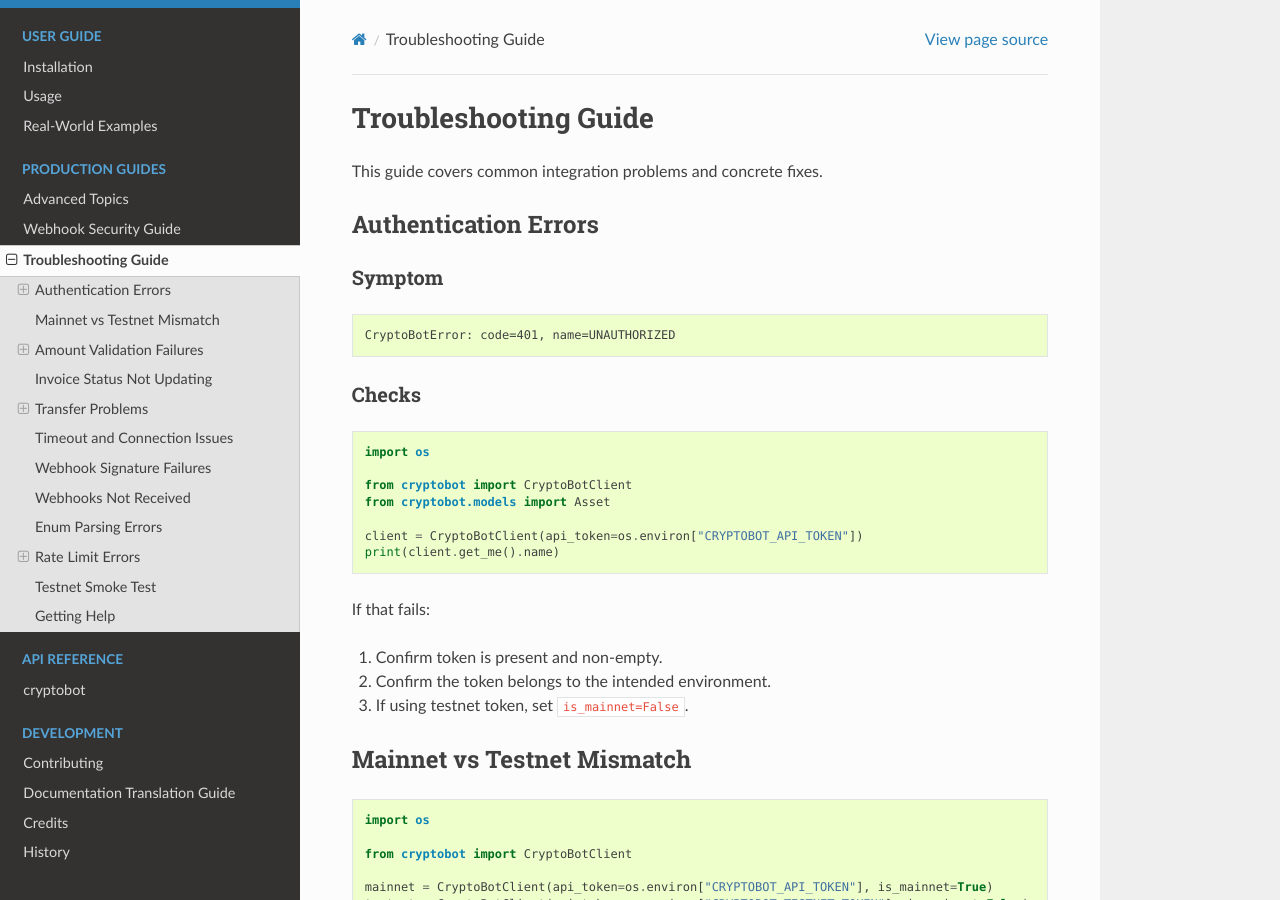
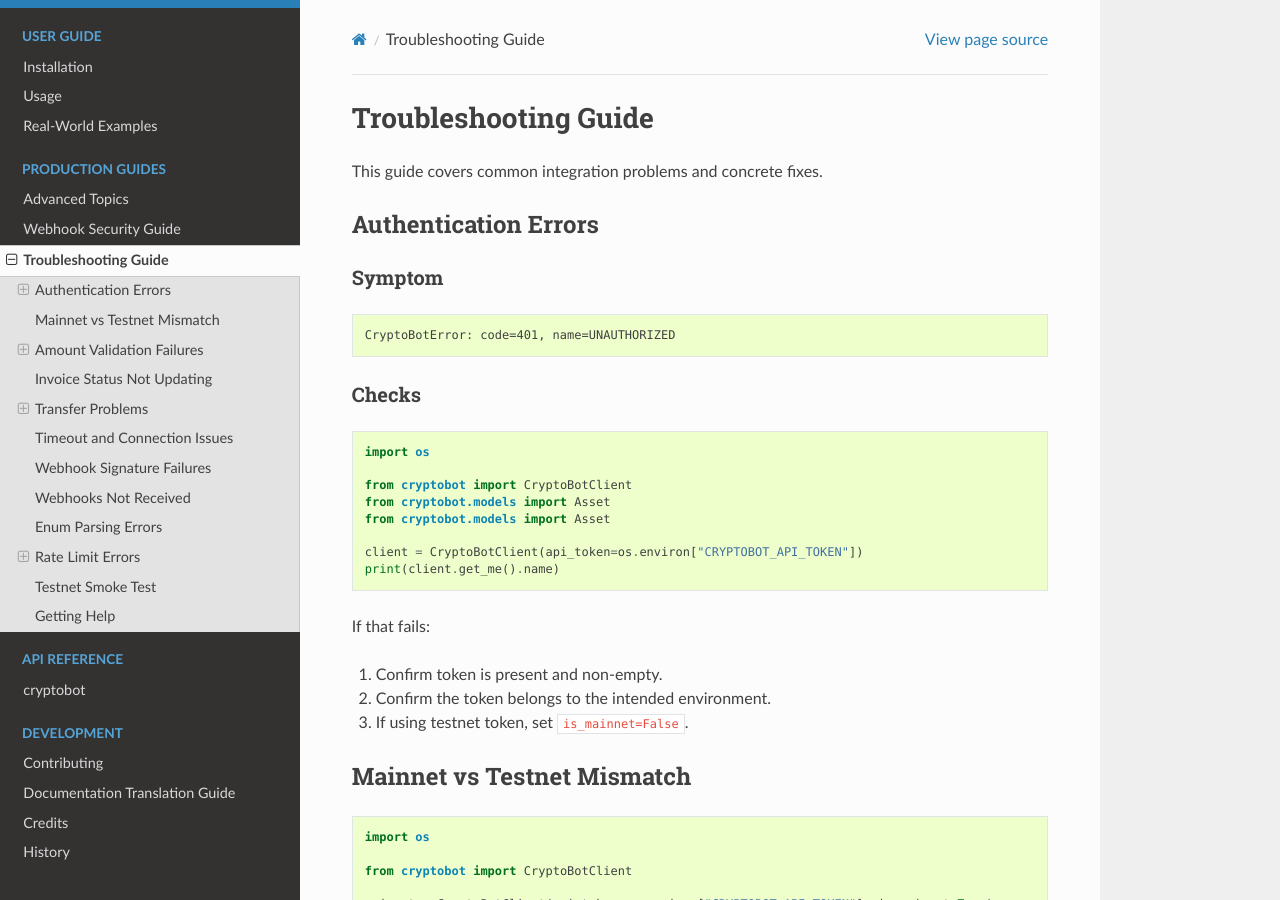
Before and after one commit to ragnarok22/cryptobot_python, a Sphinx documentation site: the page built from docs/troubleshooting.md, in a window 1280 px wide and 900 px high. Built offline with Sphinx 7.4.7 and the Read the Docs theme 3.1.0, drawn with Linux system fonts in a browser that asks for light colours.

Commit message:
docs(troubleshooting): duplicate Asset import in example

```diff
--- a/docs/troubleshooting.md
+++ b/docs/troubleshooting.md
@@ -16,6 +16,7 @@ CryptoBotError: code=401, name=UNAUTHORIZED
 import os
 
 from cryptobot import CryptoBotClient
+from cryptobot.models import Asset
 from cryptobot.models import Asset
 
 client = CryptoBotClient(api_token=os.environ["CRYPTOBOT_API_TOKEN"])
```
